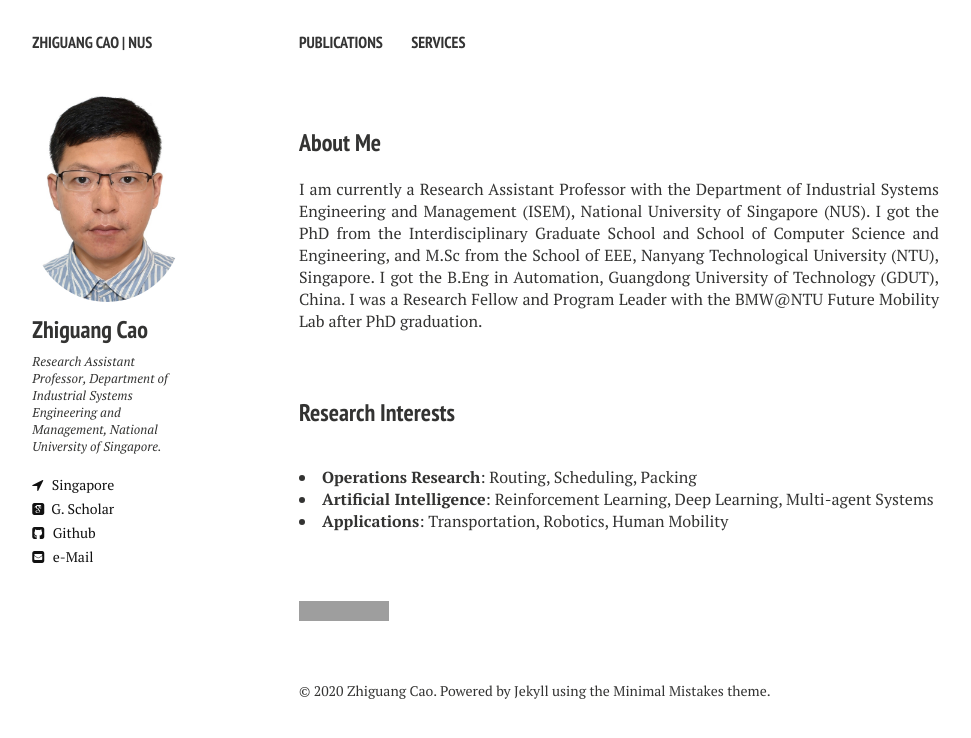
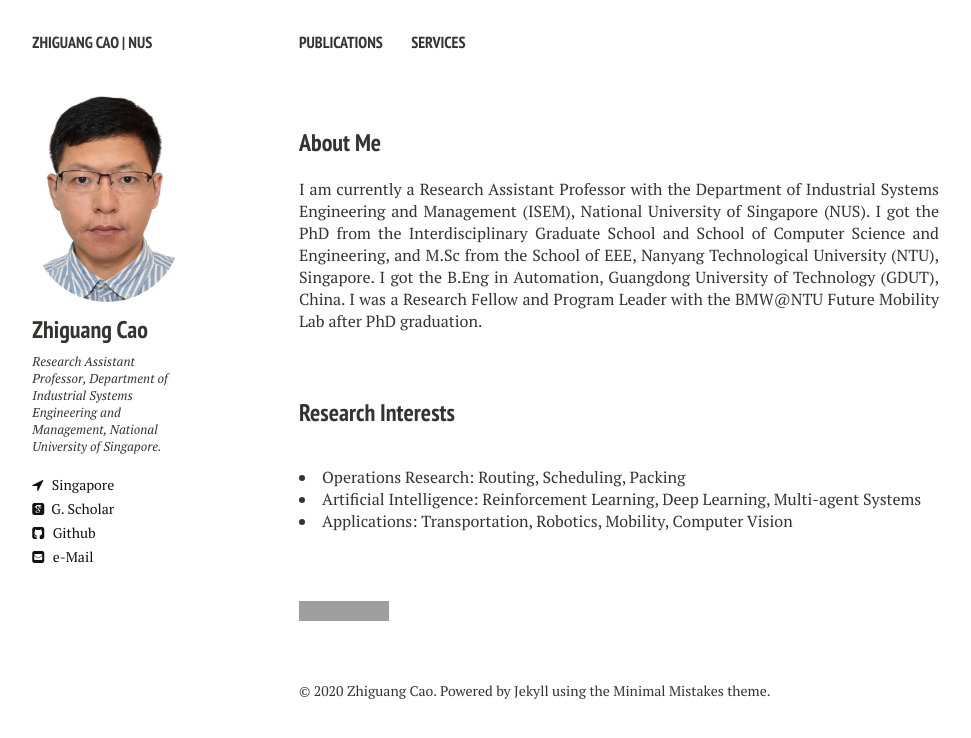
Before and after one commit to zhiguangcaosg/zhiguangcaosg.github.io, a Jekyll site: the page built from index.md, in a window 1280 px wide. Shown: the top 738 px of the page, without its empty margins (21-992 px from the left). Built offline with Jekyll 4.4.1, drawn with Linux system fonts in a browser that asks for light colours; nearby versions of some CDN libraries; grey boxes are pictures that could not be loaded.

Commit message:
Update index.md

```diff
--- a/index.md
+++ b/index.md
@@ -13,15 +13,15 @@ image: banner1.png
 
 <h3 style="margin-bottom:-8px;padding-top:20px;">Research Interests</h3> <br>
 <li>
-<b>Operations Research</b>: Routing, Scheduling, Packing
+Operations Research: Routing, Scheduling, Packing
 </li>
 
 <li>
-<b>Artificial Intelligence</b>: Reinforcement Learning, Deep Learning, Multi-agent Systems
+Artificial Intelligence: Reinforcement Learning, Deep Learning, Multi-agent Systems
 </li>
 
 <li>
-<b>Applications</b>: Transportation, Robotics, Human Mobility
+Applications: Transportation, Robotics, Mobility, Computer Vision
 </li>
 
 <br>
```
